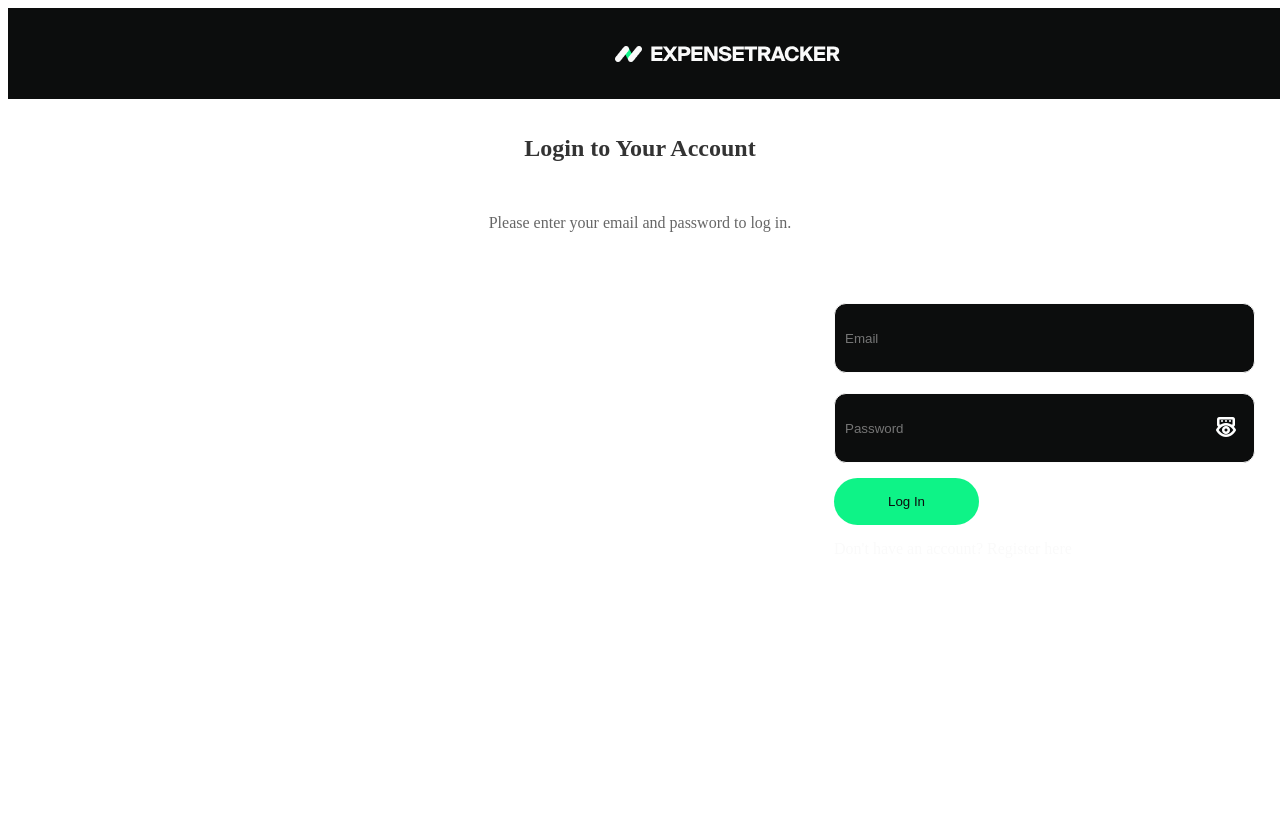
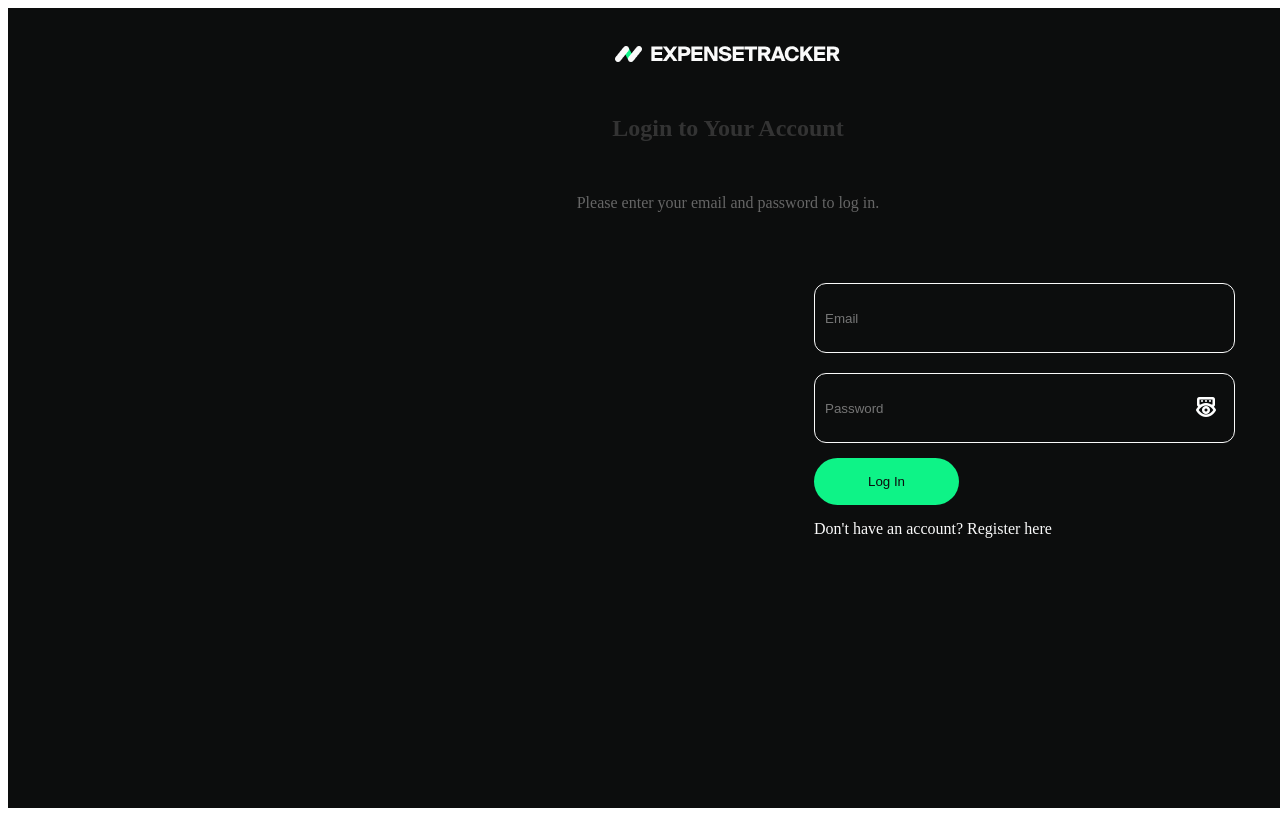
Before and after one commit to Reuelle/expense-tracker, a React (Create React App) app: page /expense-tracker/login in a window 1280 px wide. Shown: the top 816 px of the page. Built offline with nearby package versions, Linux system fonts and the light colour scheme.

Commit message:
Update LoginPage.module.css

```diff
--- a/src/components/LoginPage/LoginPage.module.css
+++ b/src/components/LoginPage/LoginPage.module.css
@@ -1,9 +1,11 @@
 /* src/components/LoginPage/LoginPage.module.css */
 .loginPage {
-  display: flex;
+   display: flex;
   flex-direction: column;
-  align-items: center;
-  padding: 20px;
+   width: 1440px;
+  height: 709px;
+   margin: 0 auto;
+   background-color: #0C0D0D;
 }
 
 .pageHeader {
```
